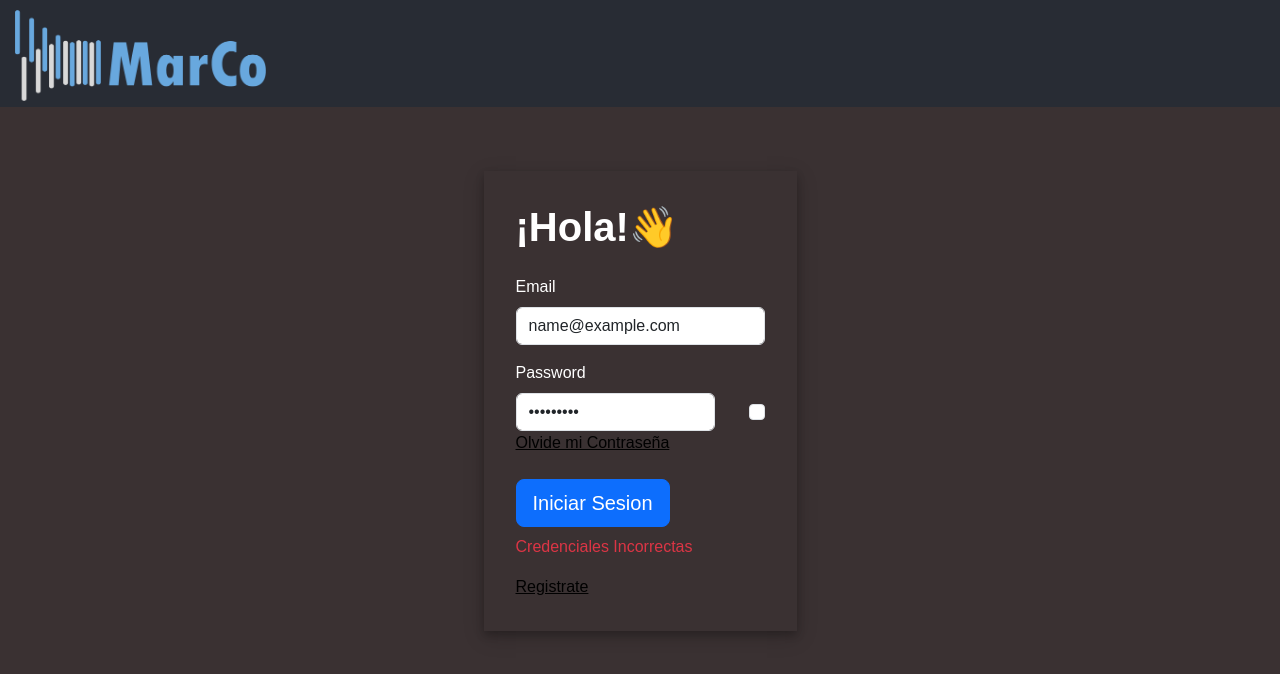
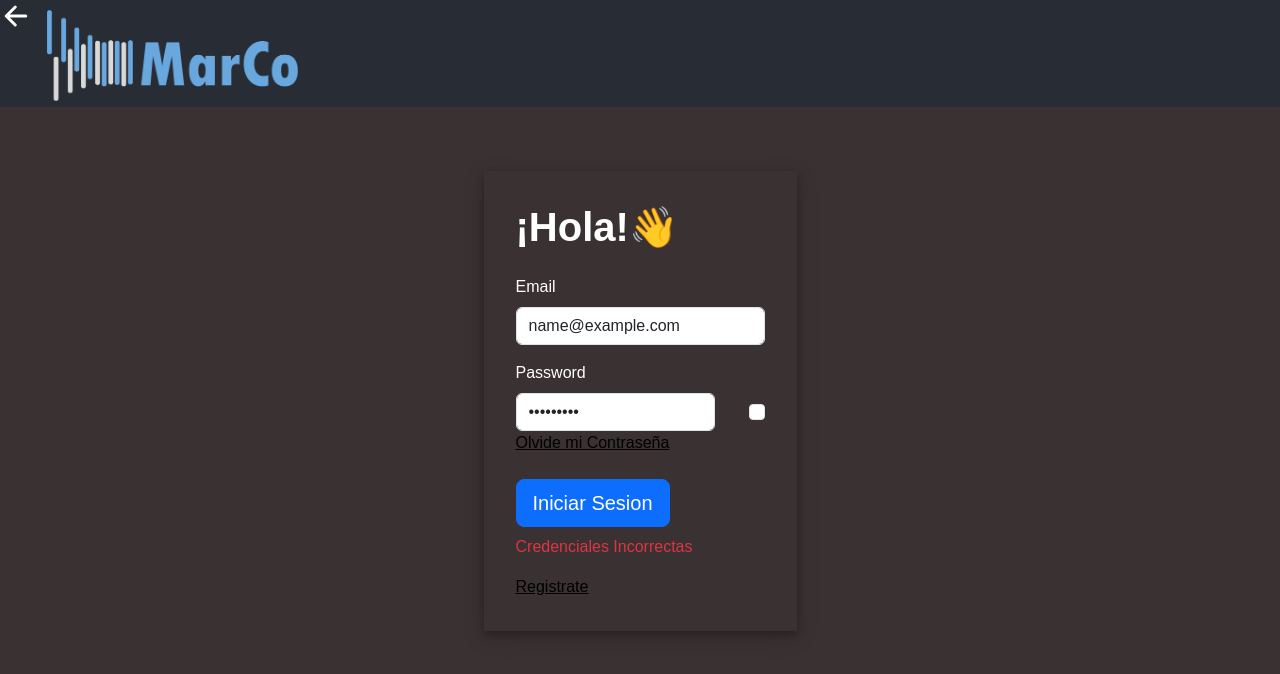
Before and after one commit to arielcn/MarcoCRM-Front, a React (Create React App) app: page / in a window 1280 px wide. Both pictures are taken after typing "name@example.com", "Sample123" into the empty fields and a click on the button "Iniciar Sesion". Shown: the top 674 px of the page. Built offline with nearby package versions, Linux system fonts and the light colour scheme; no server answers.

Commit message:
boton volver atras agregado

```diff
--- a/public/index.html
+++ b/public/index.html
@@ -1,14 +1,12 @@
 <!DOCTYPE html>
 <html lang="en">
+
 <head>
   <meta charset="utf-8" />
   <link rel="icon" href="%PUBLIC_URL%/favicon.ico" />
   <meta name="viewport" content="width=device-width, initial-scale=1" />
   <meta name="theme-color" content="#000000" />
-    <meta
-      name="description"
-      content="Web site created using create-react-app"
-    />
+  <meta name="description" content="Web site created using create-react-app" />
   <link rel="apple-touch-icon" href="%PUBLIC_URL%/logo192.png" />
   <!--
       manifest.json provides metadata used when your web app is installed on a
@@ -24,9 +22,11 @@
       work correctly both with client-side routing and a non-root public URL.
       Learn how to configure a non-root public URL by running `npm run build`.
     -->
-    <link href="https://cdn.jsdelivr.net/npm/bootstrap@5.3.0/dist/css/bootstrap.min.css" rel="stylesheet" integrity="sha384-9ndCyUaIbzAi2FUVXJi0CjmCapSmO7SnpJef0486qhLnuZ2cdeRhO02iuK6FUUVM" crossorigin="anonymous">
+  <link href="https://cdn.jsdelivr.net/npm/bootstrap@5.3.0/dist/css/bootstrap.min.css" rel="stylesheet"
+    integrity="sha384-9ndCyUaIbzAi2FUVXJi0CjmCapSmO7SnpJef0486qhLnuZ2cdeRhO02iuK6FUUVM" crossorigin="anonymous">
   <title>React App</title>
 </head>
+
 <body>
   <noscript>You need to enable JavaScript to run this app.</noscript>
   <div id="root"></div>
@@ -40,6 +40,11 @@
       To begin the development, run `npm start` or `yarn start`.
       To create a production bundle, use `npm run build` or `yarn build`.
     -->
-    <script src="https://cdn.jsdelivr.net/npm/bootstrap@5.3.0/dist/js/bootstrap.bundle.min.js" integrity="sha384-geWF76RCwLtnZ8qwWowPQNguL3RmwHVBC9FhGdlKrxdiJJigb/j/68SIy3Te4Bkz" crossorigin="anonymous"></script>
+  <script src="https://cdn.jsdelivr.net/npm/bootstrap@5.3.0/dist/js/bootstrap.bundle.min.js"
+    integrity="sha384-geWF76RCwLtnZ8qwWowPQNguL3RmwHVBC9FhGdlKrxdiJJigb/j/68SIy3Te4Bkz"
+    crossorigin="anonymous"></script>
+  <script type="module" src="https://unpkg.com/ionicons@7.1.0/dist/ionicons/ionicons.esm.js"></script>
+  <script nomodule src="https://unpkg.com/ionicons@7.1.0/dist/ionicons/ionicons.js"></script>
 </body>
+
 </html>
--- a/src/Layout.js
+++ b/src/Layout.js
@@ -1,11 +1,22 @@
 import './App.css';
+import { Outlet, useNavigate } from "react-router-dom";
 
-import { Outlet } from "react-router-dom";
+
+
+
 const Layout = () => {
+    const navigate = useNavigate();
+
+    const goBack = () => {
+        navigate(-1);
+    };
     return (
         <>
             <nav>
                 <header className="App-header">
+                    <div className='iconoFlecha'>
+                        <ion-icon name="arrow-back-outline" onClick={goBack} size='large'></ion-icon>
+                    </div>
                     <img src="logo.png" className="App-logo" alt="logo" />
                 </header>
             </nav>
```
Lines whose indentation alone changed are shown as unchanged.
